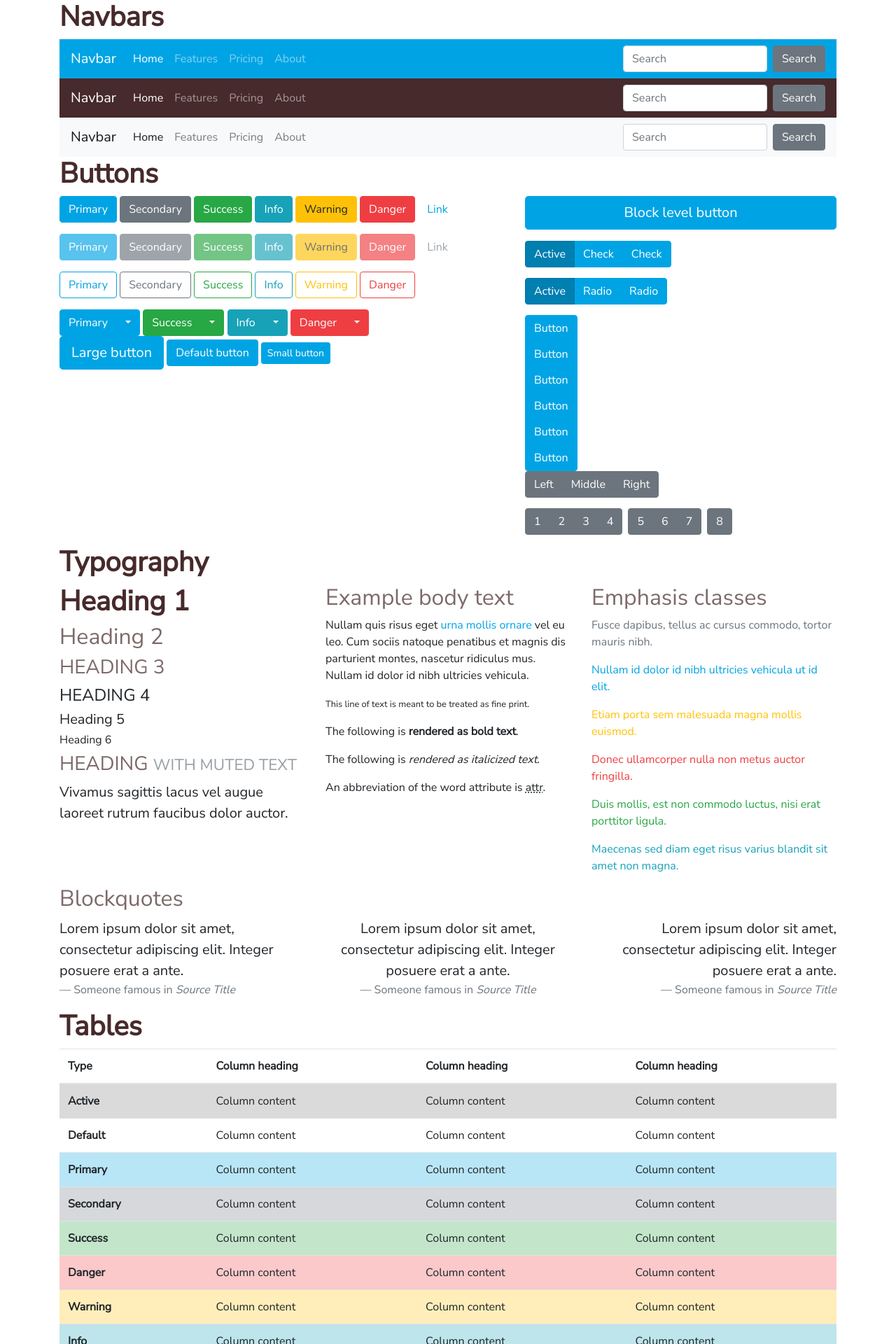
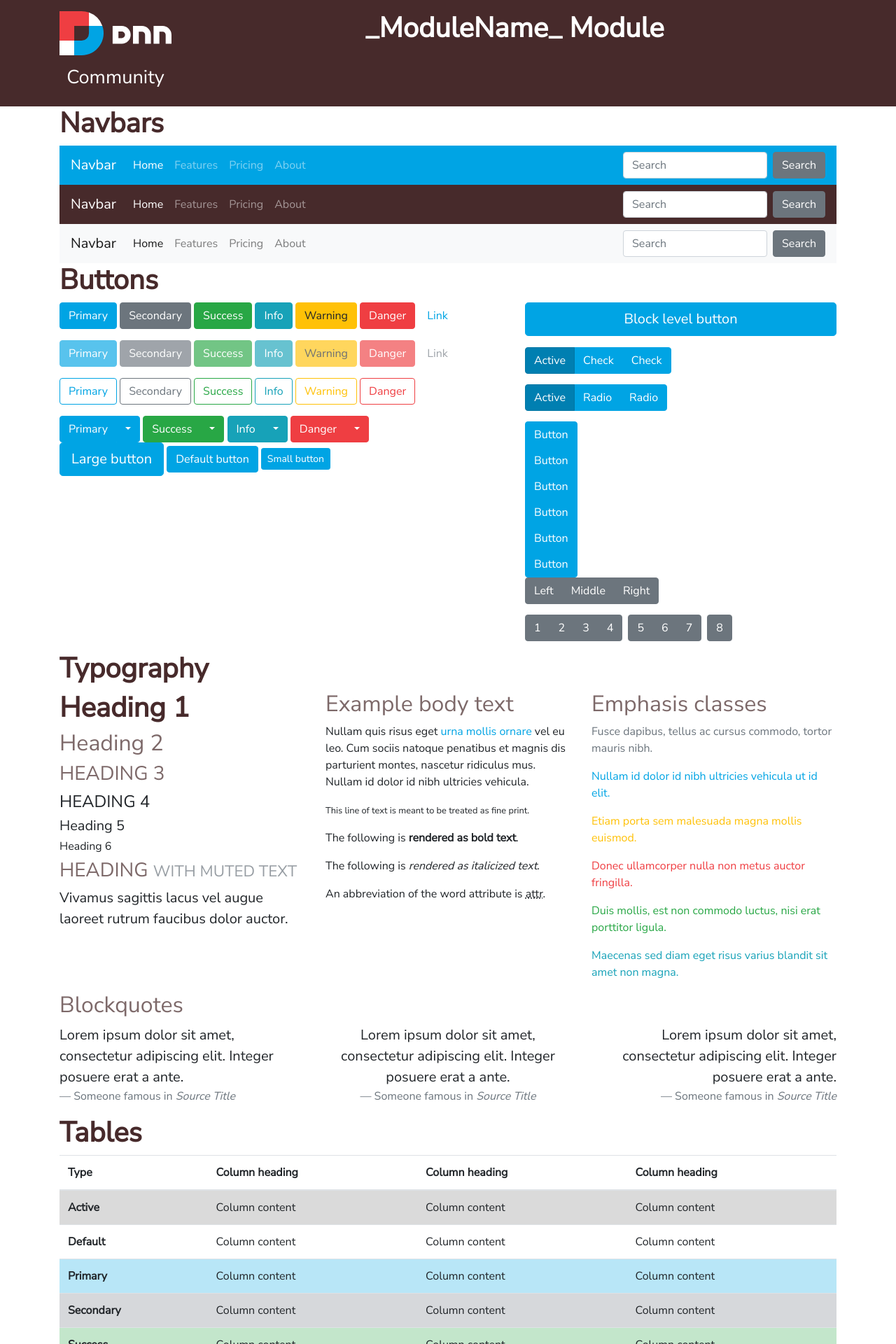
Before and after one commit to DNNCommunity/jekyll-theme-dnn-community, a Jekyll site: the page built from bootstrap.html, in a window 1280 px wide. Shown: the top 1920 px of the page at 70% size. Built offline with Jekyll 4.4.1, drawn with Linux system fonts in a browser that asks for light colours.

Commit message:
Added images and started header

```diff
--- /dev/null
+++ b/_includes/header.html
@@ -0,0 +1,15 @@
+<header class="bg-dark text-white">
+    <div class="container">
+        <div class="row py-3">
+            <div class="col-4 col-md-3 col-lg-2">
+                <img src="../assets/img/DnnLogo_Reversed.svg" alt="Dnn Logo" class="img-fluid d-block mx-auto"/>
+                <h2 class="text-white text-center mt-3 pb-0" style="opacity: 1;">
+                    Community
+                </h2>
+            </div>
+            <div class="col-8 col-md-7 col-lg-10">
+                <h1 class="text-white text-center">_ModuleName_ Module</h1>
+            </div>
+        </div>
+    </div>
+</header>
--- a/_layouts/default.html
+++ b/_layouts/default.html
@@ -8,6 +8,7 @@
     <link rel="stylesheet" type="text/css" href="assets/css/style.css" />
 </head>
 <body>
+    {% include header.html %}
     {{ content }}
     <script src="https://code.jquery.com/jquery-3.3.1.slim.min.js" integrity="sha384-q8i/X+965DzO0rT7abK41JStQIAqVgRVzpbzo5smXKp4YfRvH+8abtTE1Pi6jizo" crossorigin="anonymous"></script>
     <script src="https://cdnjs.cloudflare.com/ajax/libs/popper.js/1.14.3/umd/popper.min.js" integrity="sha384-ZMP7rVo3mIykV+2+9J3UJ46jBk0WLaUAdn689aCwoqbBJiSnjAK/l8WvCWPIPm49" crossorigin="anonymous"></script>
--- a/_sass/base/_variables.scss
+++ b/_sass/base/_variables.scss
@@ -8,7 +8,4 @@ $theme-colors: (
   )
 );
 
-$enable-shadows:            false;
-$enable-gradients:          false;
-
 $font-family-base:          'Nunito Sans', sans-serif;
--- /dev/null
+++ b/_sass/sections/_header.scss
@@ -0,0 +1,9 @@
+
+header{
+  h2{font-size:1.2rem;}
+  @include media-breakpoint-up(sm) {
+    h2 {
+      font-size: 1.7rem;
+    }
+  }
+}
--- /dev/null
+++ b/_sass/sections/sections.scss
@@ -0,0 +1 @@
+@import 'header';
--- a/assets/css/style.scss
+++ b/assets/css/style.scss
@@ -3,4 +3,5 @@
 
 @import 'base/variables';
 @import 'bootstrap/bootstrap.scss';
-@import 'base/base'
+@import 'base/base';
+@import 'sections/sections'
```
Also changed, not shown: assets/img/DnnLogo_Black.svg (added), assets/img/DnnLogo_Blue.svg (added), assets/img/DnnLogo_Dark.svg (added), assets/img/DnnLogo_Greyscale-Reversed.svg (added), assets/img/DnnLogo_Greyscale.svg (added), assets/img/DnnLogo_Primary.svg (added), assets/img/DnnLogo_Red.svg (added), assets/img/DnnLogo_Reversed.svg (added), assets/img/DnnLogo_White.svg (added), assets/img/Dnn_Technology_Editorial.svg (added).
